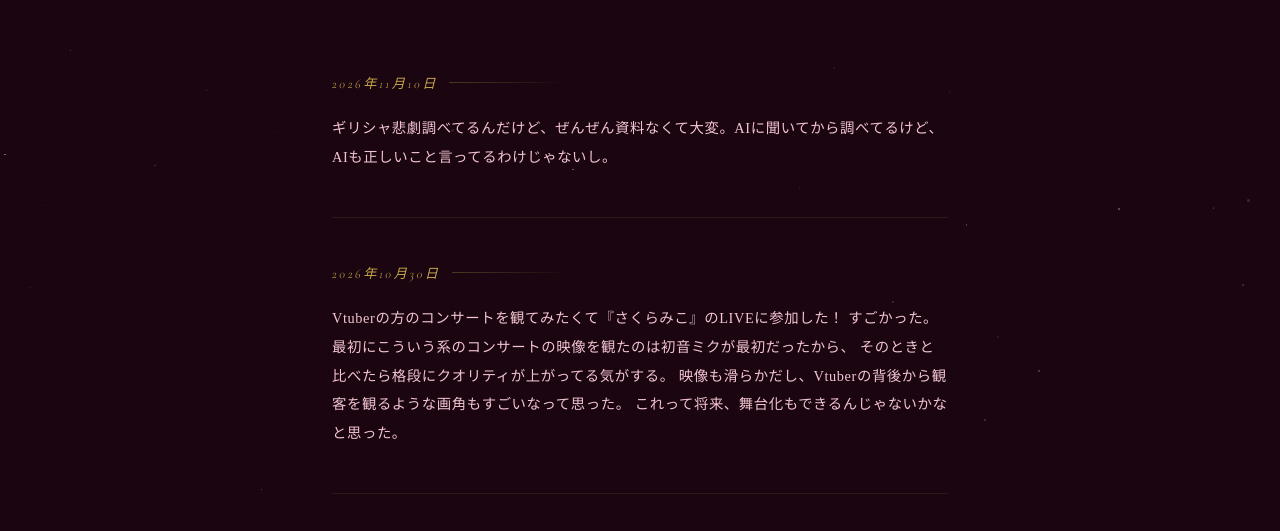
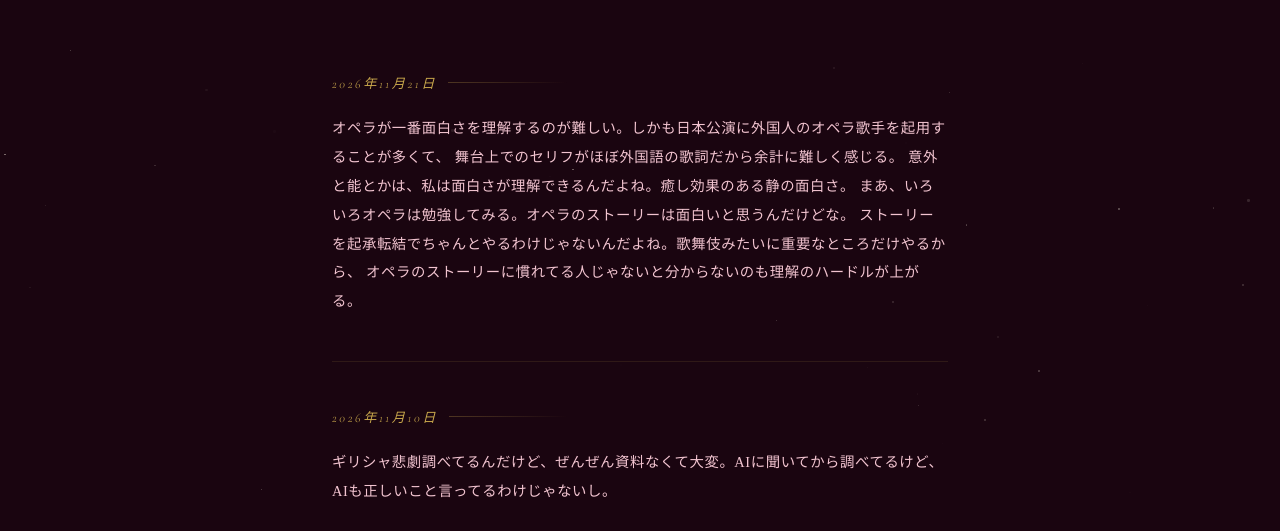
Before and after one commit to Azaleacreativeroom888/fan-performingarts, a plain HTML site: page blog.html in a window 1280 px wide. Shown: the part 269-800 px from the top of the page. Drawn offline with nearby package versions, Linux system fonts and the light colour scheme; a web font is replaced by a local one.

Commit message:
Update blog.html

```diff
--- a/blog.html
+++ b/blog.html
@@ -203,6 +203,18 @@
   <main>
 
     <article class="entry">
+      <p class="entry-date">2026年11月21日</p>
+      <div class="entry-body">
+        <p>オペラが一番面白さを理解するのが難しい。しかも日本公演に外国人のオペラ歌手を起用することが多くて、
+        舞台上でのセリフがほぼ外国語の歌詞だから余計に難しく感じる。
+        意外と能とかは、私は面白さが理解できるんだよね。癒し効果のある静の面白さ。
+        まあ、いろいろオペラは勉強してみる。オペラのストーリーは面白いと思うんだけどな。
+        ストーリーを起承転結でちゃんとやるわけじゃないんだよね。歌舞伎みたいに重要なところだけやるから、
+        オペラのストーリーに慣れてる人じゃないと分からないのも理解のハードルが上がる。</p>
+      </div>
+   </article>
+
+    <article class="entry">
       <p class="entry-date">2026年11月10日</p>
       <div class="entry-body">
         <p>ギリシャ悲劇調べてるんだけど、ぜんぜん資料なくて大変。AIに聞いてから調べてるけど、AIも正しいこと言ってるわけじゃないし。</p>
```
